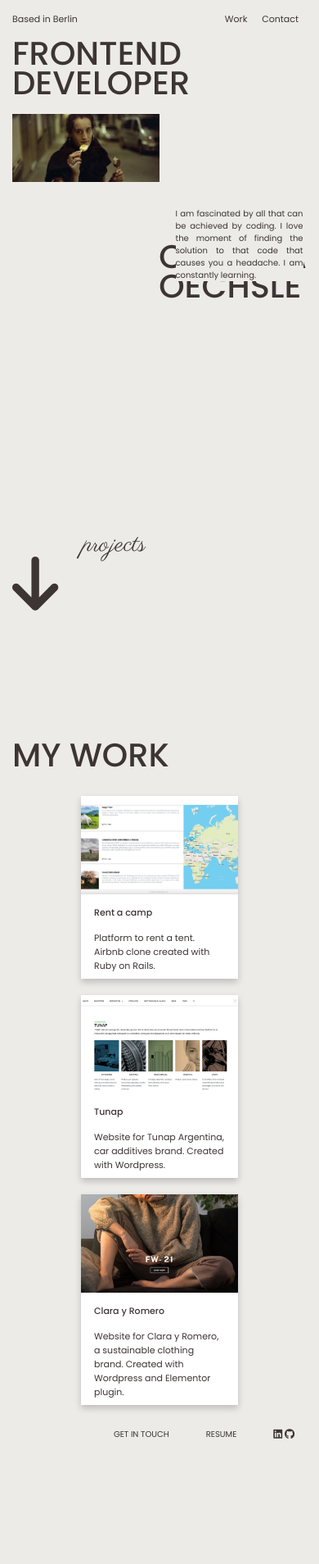
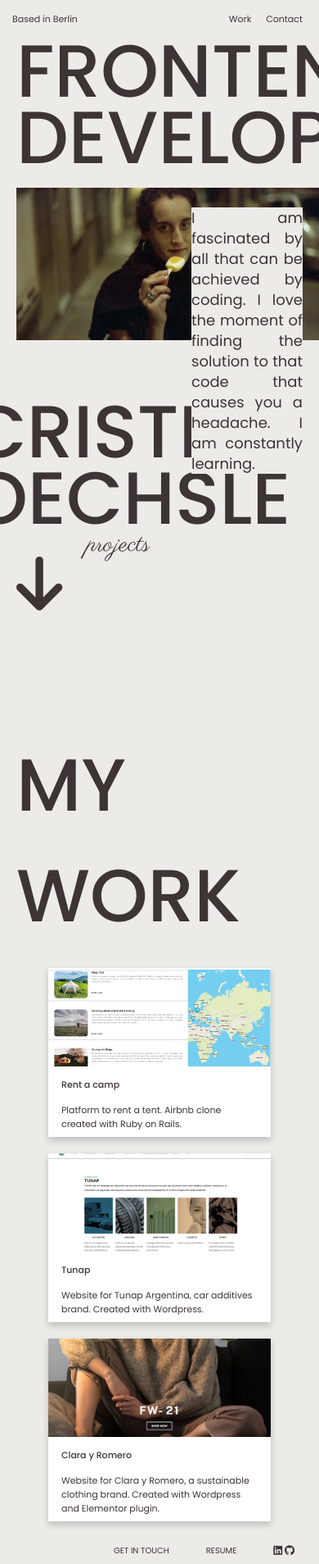
Before and after one commit to CristinaOe/portfolio_feb, a PHP site: page / in a window 390 px wide; the page is wider, and only the part inside the window is pictured. Shown: that part at 82% size. Before the commit the page ends 1755 px from the top of that part, so only its background shows below. Run offline with PHP 8.4, Linux system fonts and the light colour scheme; some libraries are stand-ins or nearby versions.

Commit message:
ipad media query

```diff
--- a/css/mediaquery.css
+++ b/css/mediaquery.css
@@ -75,3 +75,35 @@
     margin-right: 15px;
   }
 }
+
+@media only screen and (max-width: 1024px) {
+  h1,
+  h2,
+  h3 {
+    font-size: 90px;
+  }
+  .main-section,
+  .project-section {
+    padding: 0px 20px;
+  }
+  .cris-img {
+    max-width: 400px;
+  }
+  .header {
+    padding-right: 20px;
+  }
+
+  .about-text {
+    font-size: 18px;
+    left: 60%;
+    line-height: 25px;
+    max-width: 40%;
+    margin-right: 20px;
+  }
+
+  /* cards */
+
+  .card {
+    width: 17rem;
+  }
+}
```
